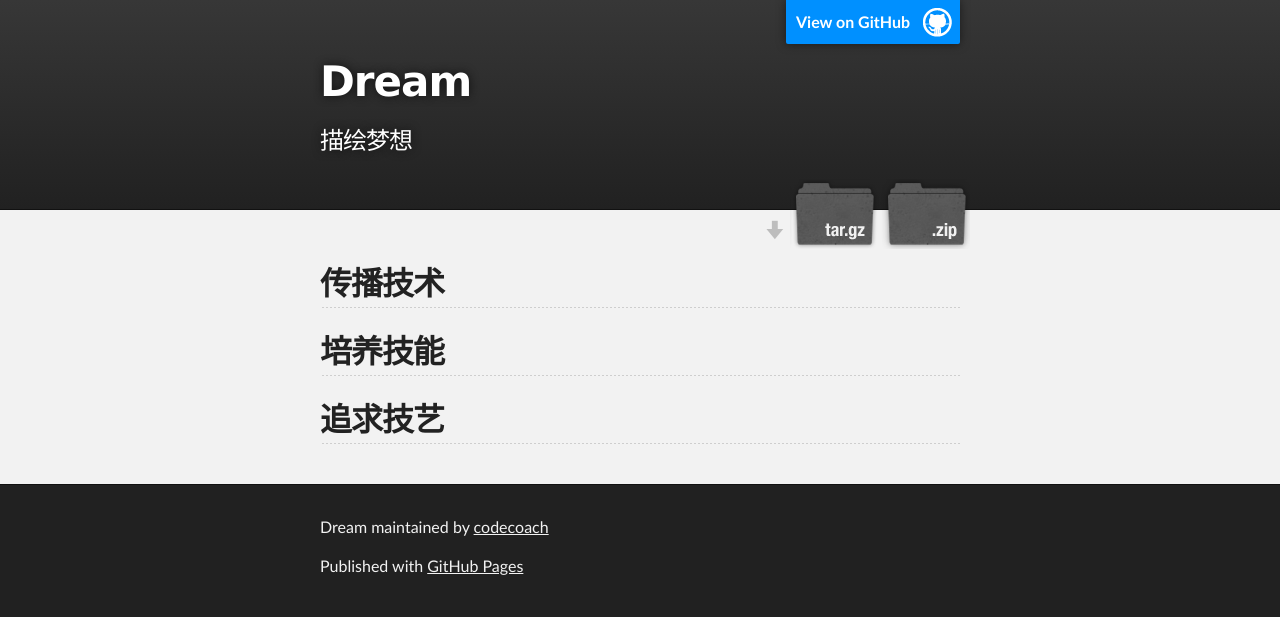
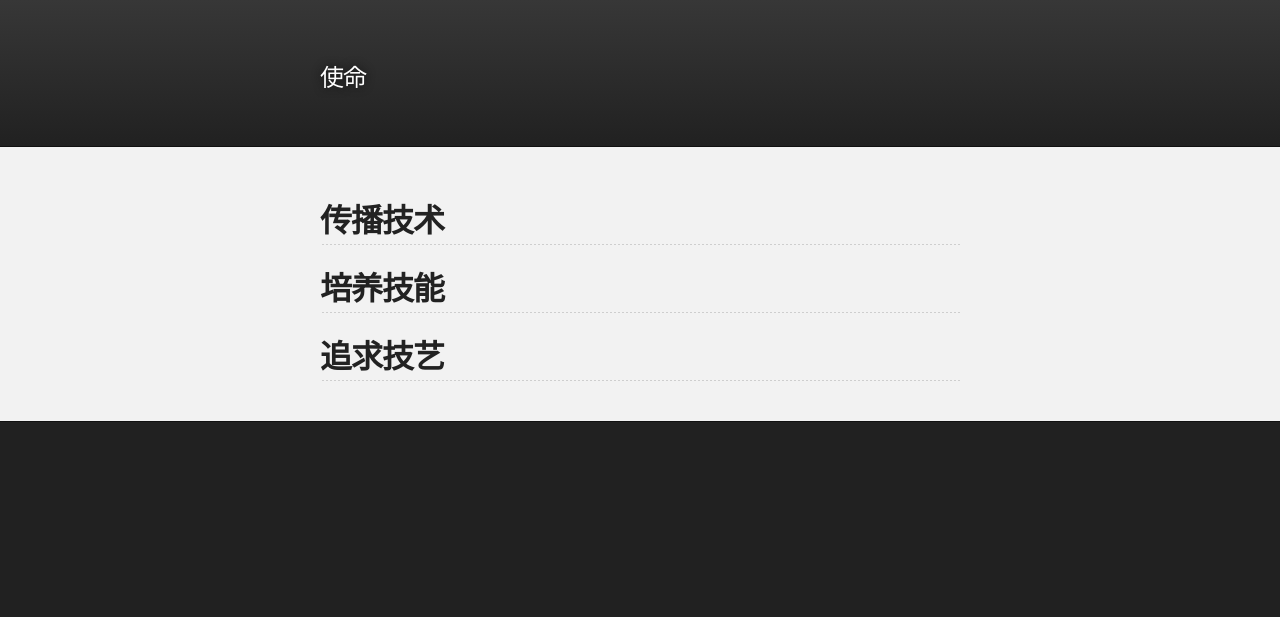
Before and after one commit to codecoach/codecoach.cn, a plain HTML site: page index.html in a window 1280 px wide. Drawn offline with Linux system fonts and the light colour scheme.

Commit message:
修改内容

```diff
--- a/index.html
+++ b/index.html
@@ -4,7 +4,7 @@
   <head>
     <meta charset='utf-8' />
     <meta http-equiv="X-UA-Compatible" content="chrome=1" />
-    <meta name="description" content="Dream : 描绘梦想" />
+    <meta name="description" content="Dream : 使命" />
 
     <link rel="stylesheet" type="text/css" media="screen" href="stylesheets/stylesheet.css">
 
@@ -16,15 +16,9 @@
     <!-- HEADER -->
     <div id="header_wrap" class="outer">
         <header class="inner">
-          <a id="forkme_banner" href="https://github.com/codecoach/dream">View on GitHub</a>
 
-          <h1 id="project_title">Dream</h1>
-          <h2 id="project_tagline">描绘梦想</h2>
+          <h2 id="project_tagline">使命</h2>
 
-            <section id="downloads">
-              <a class="zip_download_link" href="https://github.com/codecoach/dream/zipball/master">Download this project as a .zip file</a>
-              <a class="tar_download_link" href="https://github.com/codecoach/dream/tarball/master">Download this project as a tar.gz file</a>
-            </section>
         </header>
     </div>
 
@@ -42,15 +36,6 @@
       </section>
     </div>
 
-    <!-- FOOTER  -->
-    <div id="footer_wrap" class="outer">
-      <footer class="inner">
-        <p class="copyright">Dream maintained by <a href="https://github.com/codecoach">codecoach</a></p>
-        <p>Published with <a href="http://pages.github.com">GitHub Pages</a></p>
-      </footer>
-    </div>
-
-
 
   </body>
 </html>
```
